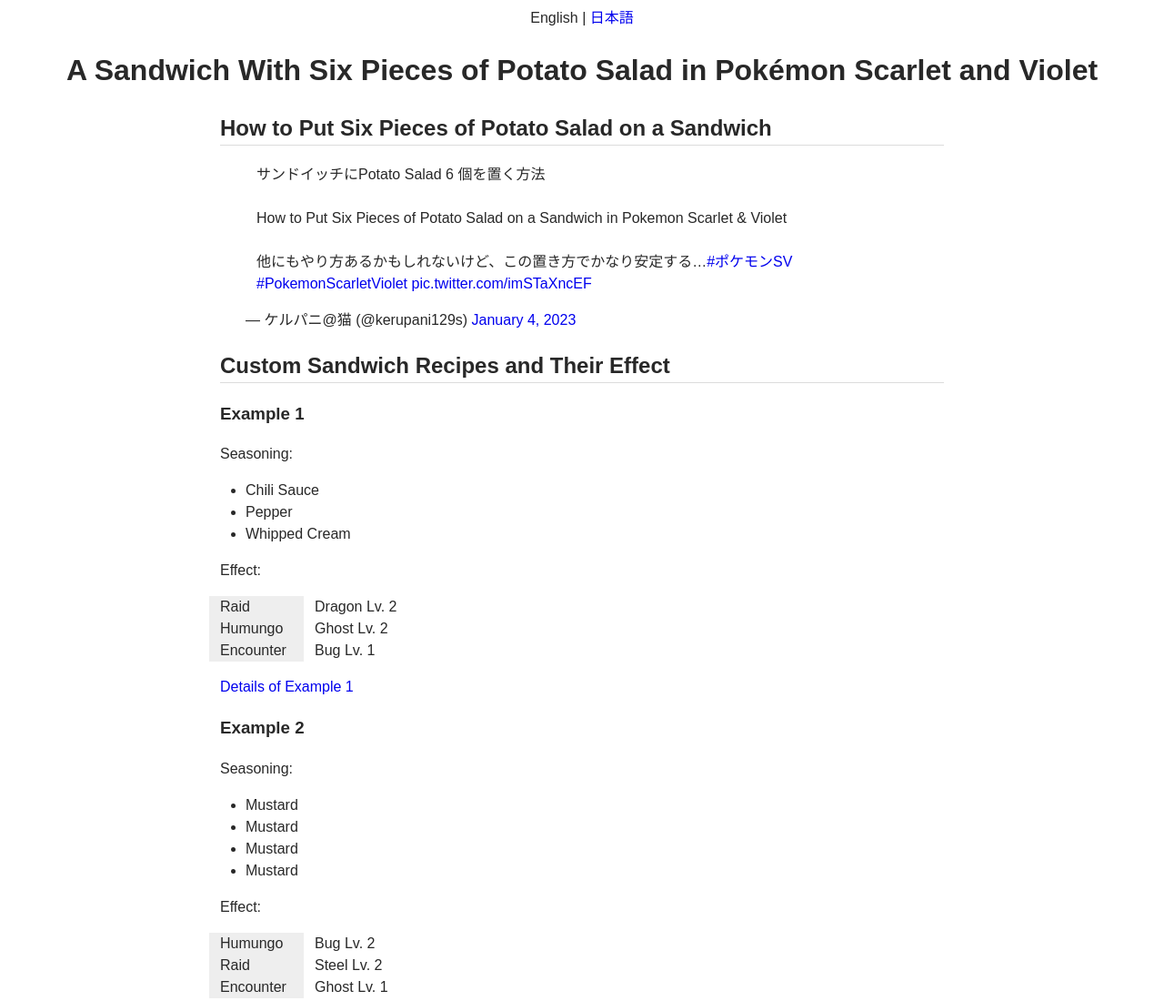
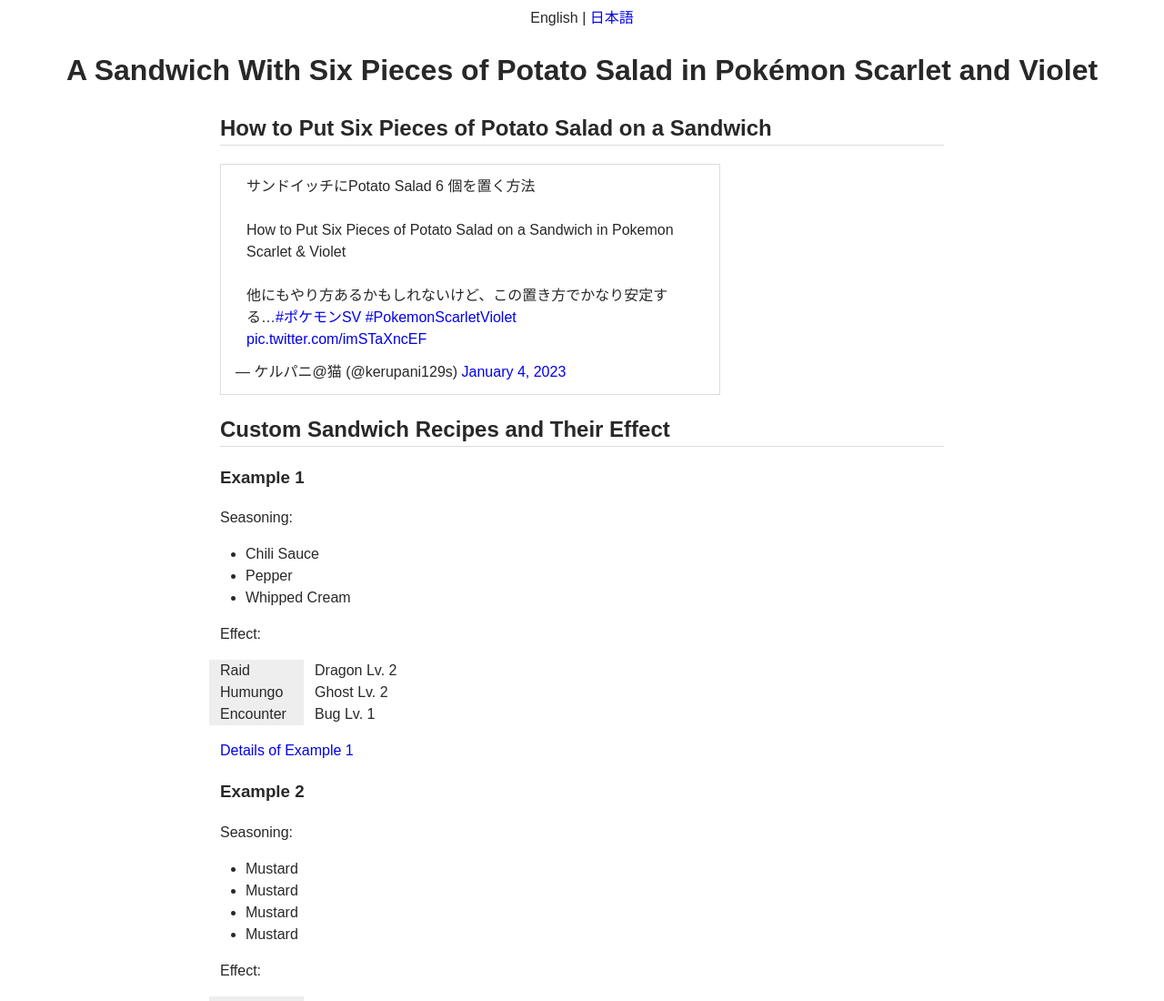
Before and after one commit to kerupani129s/pokemon-scarlet-and-violet, a plain HTML site: page docs/a-sandwich-with-six-pieces-of-potato-salad/index.html in a window 1280 px wide. Shown: the top 1100 px of the page at 91% size. Drawn offline with Linux system fonts and the light colour scheme.

Commit message:
add: ツイート表示用の CSS 追加

```diff
--- a/docs/a-sandwich-with-six-pieces-of-potato-salad/main.css
+++ b/docs/a-sandwich-with-six-pieces-of-potato-salad/main.css
@@ -1,3 +1,32 @@
+@media (max-width: 573px) {
+	.twitter-tweet {
+		margin-left: auto;
+		margin-right: auto;
+	}
+}
+
+@media (min-width: 574px) {
+	.twitter-tweet {
+		margin-left: 12px;
+		margin-right: 12px;
+	}
+}
+
+.twitter-tweet:not(.twitter-tweet-rendered) {
+	box-sizing: border-box;
+	width: 100%;
+	min-width: 250px;
+	max-width: 550px;
+	border: 1px solid #ddd;
+	margin-top: 10px;
+	margin-bottom: 10px;
+	padding: 12px 16px;
+}
+
+.twitter-tweet:not(.twitter-tweet-rendered) p {
+	margin: 0 0 12px;
+}
+
 .meal-powers {
 	display: flex;
 	flex-wrap: wrap;
```
